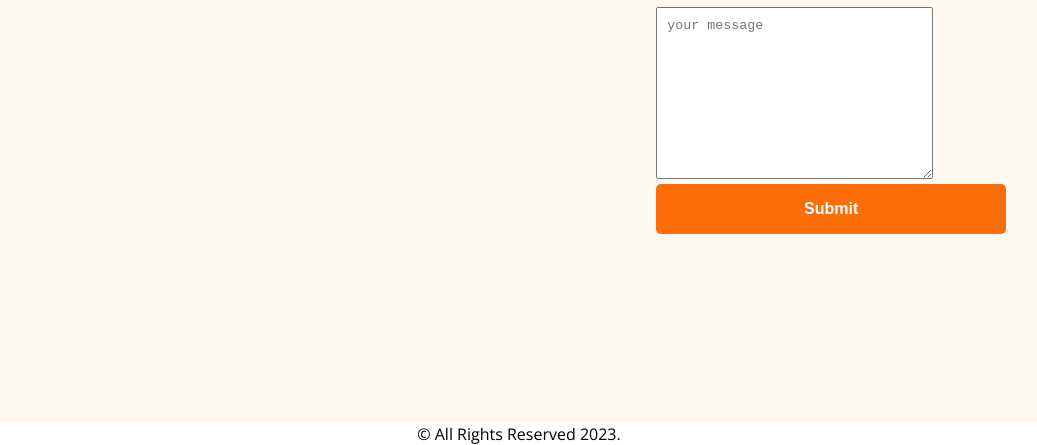
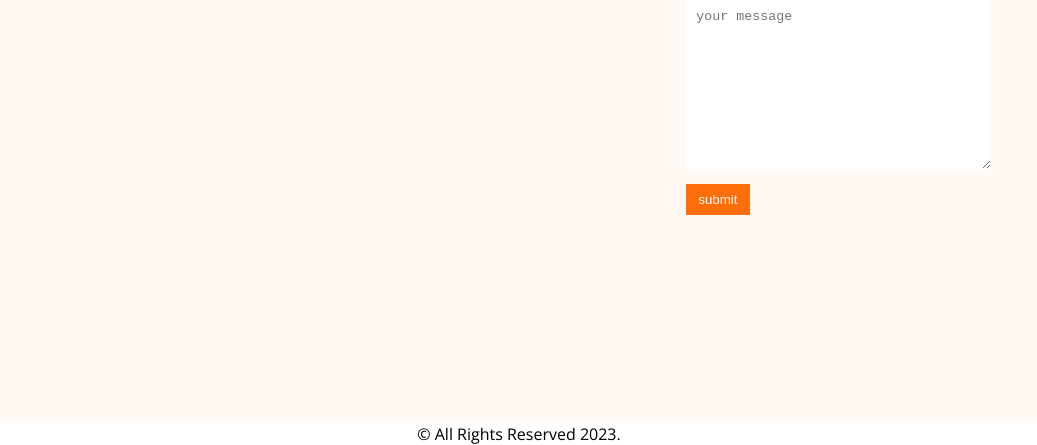
Before and after one commit to Azizul707/developer-portfolio, a plain HTML site: page index.html in a window 1280 px wide. Shown: the part 3186-3631 px from the top of the page, without its empty margins (121-1158 px from the left). Drawn offline with nearby package versions, Linux system fonts and the light colour scheme.

Commit message:
added submit button css

```diff
--- a/index.html
+++ b/index.html
@@ -227,7 +227,7 @@
         <div class="footer-right">
           <div class="footer-social-title"><h3>Let's Message Me</h3></div>
           <div class="form">
-            <form>
+            <form class="contact">
               <label for="name"
                 ><input type="text" placeholder="your name"
               /></label>
@@ -247,7 +247,7 @@
                   placeholder="your message"
                 ></textarea>
               </label>
-              <input type="submit" name="submit" class="nav-button" />
+              <input type="submit" name="submit" value="submit" class="submit-btn" />
             </form>
           </div>
         </div>
--- a/style.css
+++ b/style.css
@@ -290,9 +290,19 @@ input {
   display: block;
   margin-bottom: 10px;
   padding: 8px 0px;
-  width: 350px;
+  width: 100%;
+  border: none;
 }
 input,
 textarea {
   padding: 10px;
+  width: 100%;
+  border: none;
 }
+.submit-btn{
+  width: fit-content;
+  background-color: #fd6e0a;
+  color: #fff;
+  padding: 8px 12px;
+  margin-top: 10px;
+}
```
